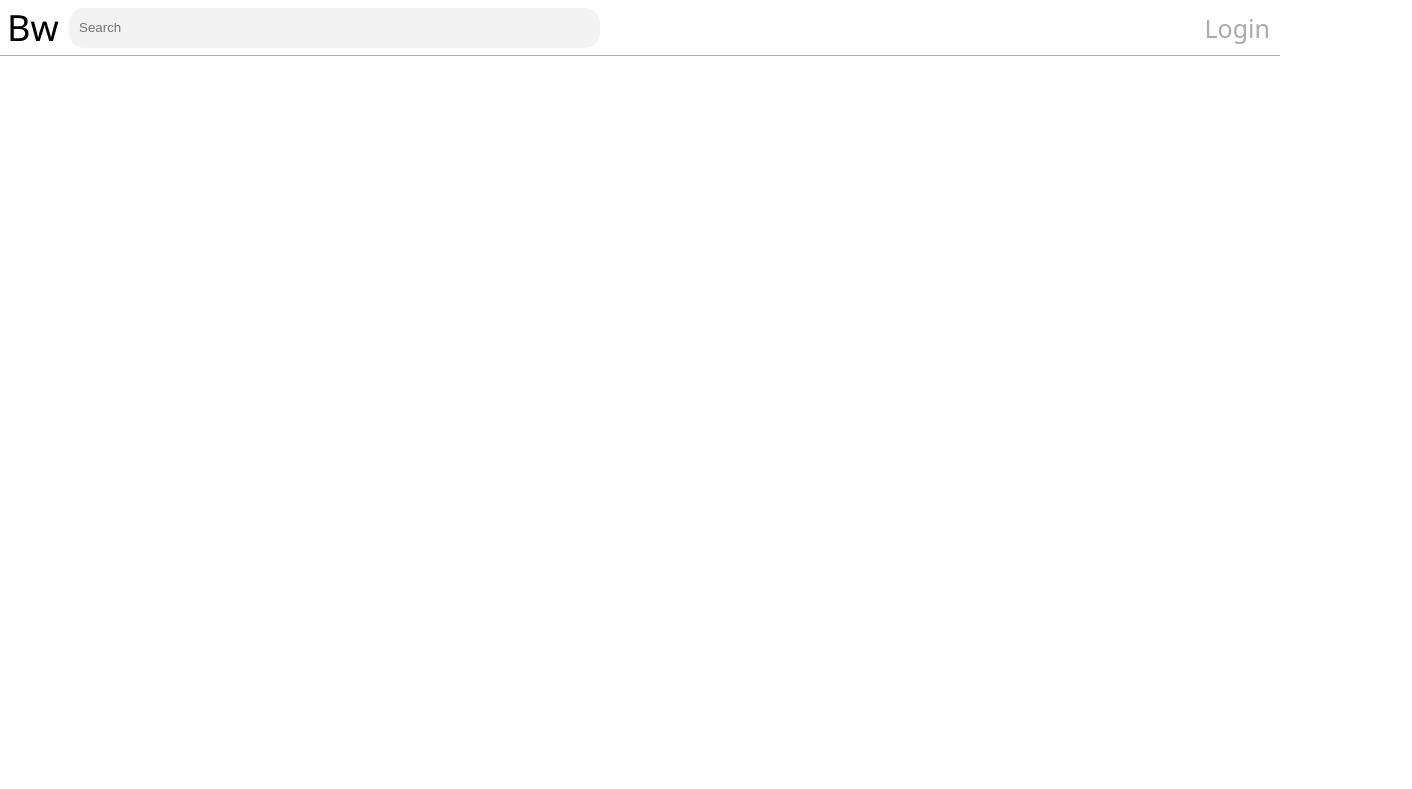
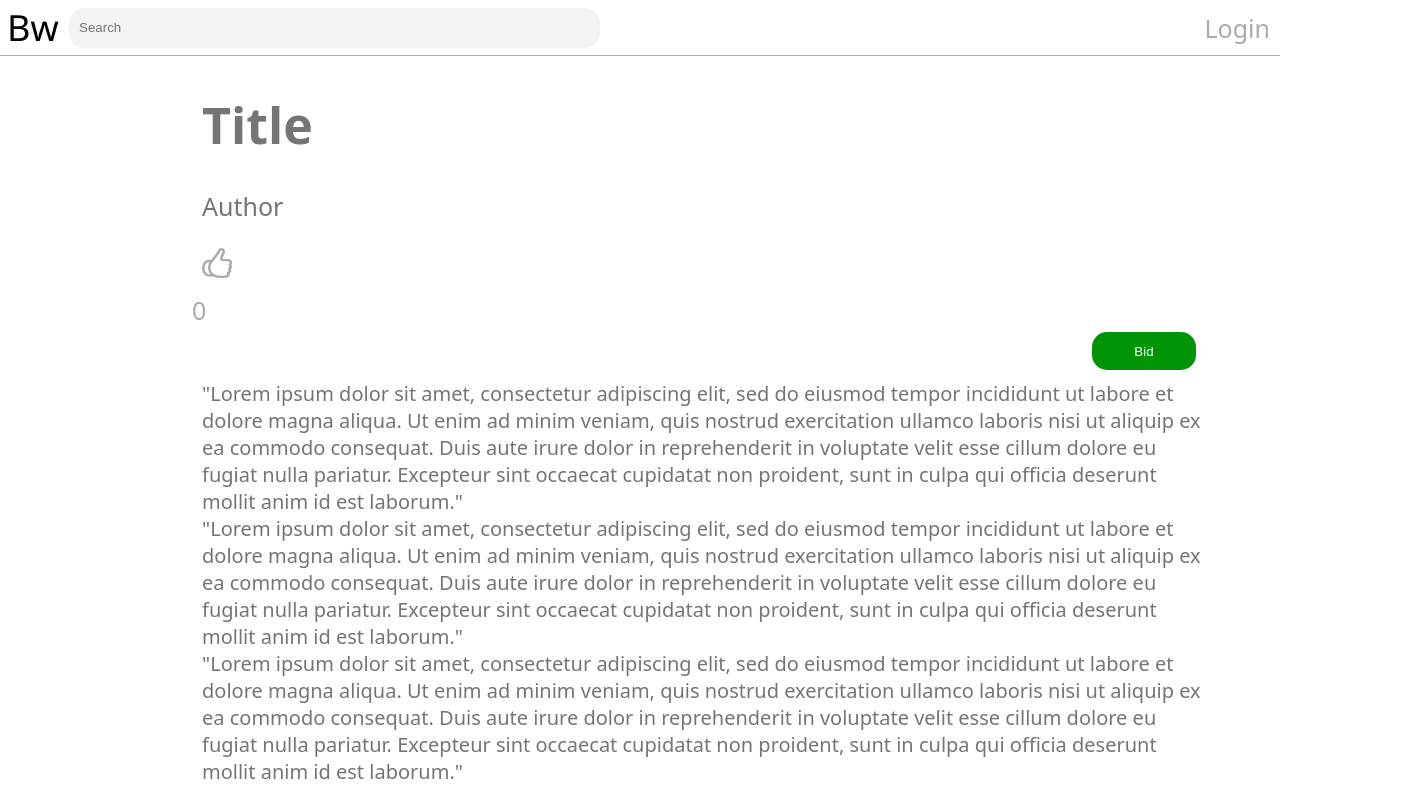
Before and after one commit to Nochiski/CSE426Project, a React (Create React App) app in the folder frontend/: page /post in a window 1280 px wide. Before the commit this address had no page. Shown: the top 789 px of the page, 1412 px wide, since content can reach past the window. Built offline with nearby package versions, Linux system fonts and the light colour scheme.

Commit message:
rough draft of postpage

```diff
--- a/frontend/src/component/App.js
+++ b/frontend/src/component/App.js
@@ -4,6 +4,7 @@ import '../css/App.css';
 import nav_bar_logo from '../images/nav_bar_logo.png'
 import PostList from './PostList.jsx'
 import WritePost from './WritePost.jsx'
+import PostPage from './PostPage.jsx'
 import CoinImg from '../images/Coin.png'
 import ProfileImg from "../images/Profile.png"
 import Notification from "../images/bell.png"
@@ -128,6 +129,7 @@ function App() {
         <Routes>
           <Route path="/" element={<PostList handleLogin={handleLogin} isLogin={isLogin}></PostList>}></Route>
           <Route path="/write" element={<WritePost></WritePost>}></Route>
+          <Route path="/post" element={<PostPage></PostPage>}></Route>
         </Routes>
       </div>
     </Router>
--- /dev/null
+++ b/frontend/src/component/PostPage.jsx
@@ -0,0 +1,58 @@
+import React, { useState } from 'react';
+import '../css/PostPage.css';
+import thumbsUpImage from '/Users/garrett/Desktop/Senior Year/CSE426/CSE426Project/frontend/src/component/img.png'; // Path to your thumbs up image
+
+function PostPage() {
+    const [title, setTitle] = useState('');
+    const [author, setAuthor] = useState('');
+    const [content, setContent] = useState('');
+    const [likeCount, setLikeCount] = useState(0); // State for like count
+
+    const handlePost = () => {
+        // Functionality to handle post submission
+        console.log('Title:', title);
+        console.log('Author:', author);
+        console.log('Content:', content);
+        // Add functionality to send the post data to the backend/manage locally
+    };
+
+    return (
+        <div className='post_page'>
+            <div className='post_page_input_container'>
+                <input
+                    type='text'
+                    value={title}
+                    onChange={(e) => setTitle(e.target.value)}
+                    placeholder='Title'
+                    className='post_page_title_input'
+                    readOnly // set input as read-only
+                />
+                <input
+                    type='text'
+                    value={author}
+                    onChange={(e) => setAuthor(e.target.value)}
+                    placeholder='Author'
+                    className='post_page_author_input'
+                    readOnly // set input as read-only
+                />
+                <img src={thumbsUpImage} alt='Thumbs Up' className='thumbs_up_image' />
+                <div className='like_count'>{likeCount}</div>
+                <button onClick={handlePost} className='post_page_post_button'>
+                    Bid
+                </button>
+            </div>
+            <textarea
+                value={content}
+                onChange={(e) => setContent(e.target.value)}
+                placeholder='"Lorem ipsum dolor sit amet, consectetur adipiscing elit, sed do eiusmod tempor incididunt ut labore et dolore magna aliqua. Ut enim ad minim veniam, quis nostrud exercitation ullamco laboris nisi ut aliquip ex ea commodo consequat. Duis aute irure dolor in reprehenderit in voluptate velit esse cillum dolore eu fugiat nulla pariatur. Excepteur sint occaecat cupidatat non proident, sunt in culpa qui officia deserunt mollit anim id est laborum."
+"Lorem ipsum dolor sit amet, consectetur adipiscing elit, sed do eiusmod tempor incididunt ut labore et dolore magna aliqua. Ut enim ad minim veniam, quis nostrud exercitation ullamco laboris nisi ut aliquip ex ea commodo consequat. Duis aute irure dolor in reprehenderit in voluptate velit esse cillum dolore eu fugiat nulla pariatur. Excepteur sint occaecat cupidatat non proident, sunt in culpa qui officia deserunt mollit anim id est laborum."
+"Lorem ipsum dolor sit amet, consectetur adipiscing elit, sed do eiusmod tempor incididunt ut labore et dolore magna aliqua. Ut enim ad minim veniam, quis nostrud exercitation ullamco laboris nisi ut aliquip ex ea commodo consequat. Duis aute irure dolor in reprehenderit in voluptate velit esse cillum dolore eu fugiat nulla pariatur. Excepteur sint occaecat cupidatat non proident, sunt in culpa qui officia deserunt mollit anim id est laborum."
+"Lorem ipsum dolor sit amet, consectetur adipiscing elit, sed do eiusmod tempor incididunt ut labore et dolore magna aliqua. Ut enim ad minim veniam, quis nostrud exercitation ullamco laboris nisi ut aliquip ex ea commodo consequat. Duis aute irure dolor in reprehenderit in voluptate velit esse cillum dolore eu fugiat nulla pariatur. Excepteur sint occaecat cupidatat non proident, sunt in culpa qui officia deserunt mollit anim id est laborum."'
+                className='post_page_content_textarea'
+                readOnly // set textarea as read-only
+            />
+        </div>
+    );
+}
+
+export default PostPage;
--- /dev/null
+++ b/frontend/src/css/PostPage.css
@@ -0,0 +1,94 @@
+.post_page {
+    display: flex;
+    flex-direction: column;
+    width: 70%;
+    padding: 20px;
+    margin: 0 auto;
+}
+
+.post_page_input_container {
+    display: flex;
+    flex-direction: column;
+    align-items: flex-start;
+    justify-content: space-between; /* To spread elements vertically */
+    min-width: 1200px;
+    padding: 0;
+    gap: 5px; /* Adjust the gap between the fields */
+}
+
+
+.post_page_title_input {
+    color: #000;
+    font-family: 'Noto Sans';
+    font-size: 50px;
+    font-style: normal;
+    font-weight: 800;
+    line-height: normal;
+    border: none;
+    padding: 10px;
+    margin: 5px 0; /* Adjust top and bottom margin */
+    width: 100%;
+    background: none;
+    outline: none;
+}
+
+.post_page_author_input {
+    color: #ACABAB;
+    font-family: 'Noto Sans';
+    font-size: 25px;
+    font-style: normal;
+    font-weight: 400;
+    line-height: normal;
+    border: none;
+    padding: 10px;
+    margin: 0; /* Adjust top and bottom margin */
+    width: 100%;
+    background: none;
+    outline: none;
+}
+.thumbs_up_image {
+    padding: 10px;
+    width: 30px; /* Set the image width */
+    height: 30px; /* Set the image height */
+    flex-shrink: 0;
+}
+
+.like_count {
+    color: #ACABAB;
+    font-family: Noto Sans;
+    font-size: 25px;
+    font-style: normal;
+    font-weight: 400;
+    line-height: normal;
+}
+
+.post_page_content_textarea {
+    font-family: 'Noto Sans';
+    font-size: 20px;
+    color: #000;
+    font-style: normal;
+    font-weight: 400;
+    line-height: normal;
+    border: none;
+    padding: 10px;
+    margin: 0;
+    width: 1003px;
+    flex-shrink:0;
+    background: none;
+    outline: none;
+    height: 555px;
+    resize: none;
+}
+
+.post_page_post_button {
+    background-color: #009406;
+    color: #fff;
+    cursor: pointer;
+    transition: background-color 0.3s;
+    padding: 8px;
+    border: none;
+    border-radius: 15px;
+    width: 104px;
+    height: 38px;
+    margin-left: 900px; /* Aligns the button to the right within the flex container */
+}
```
Also changed, not shown: frontend/src/component/img.png (added), 1 other file (tests, documents, lock files or other folders).
